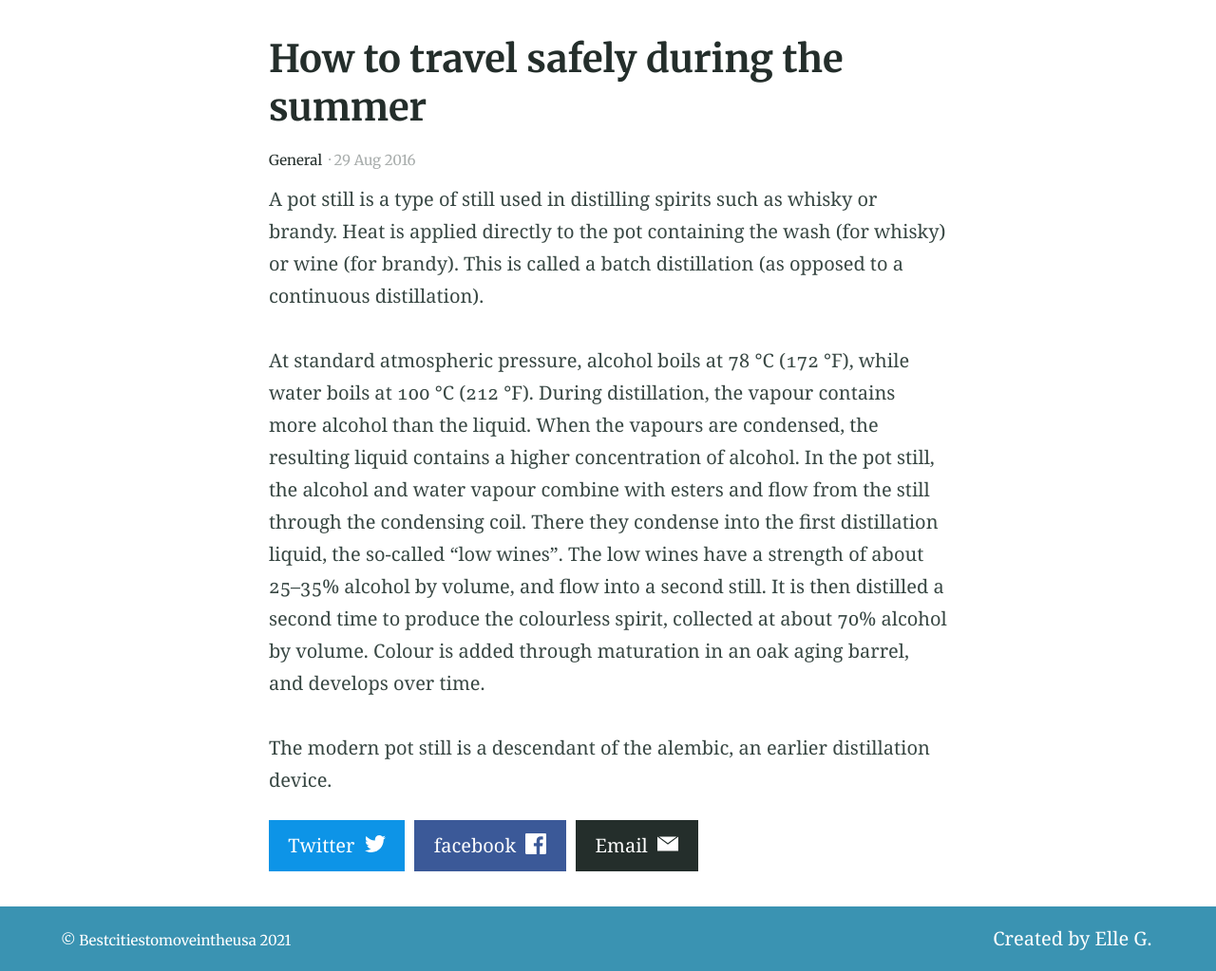
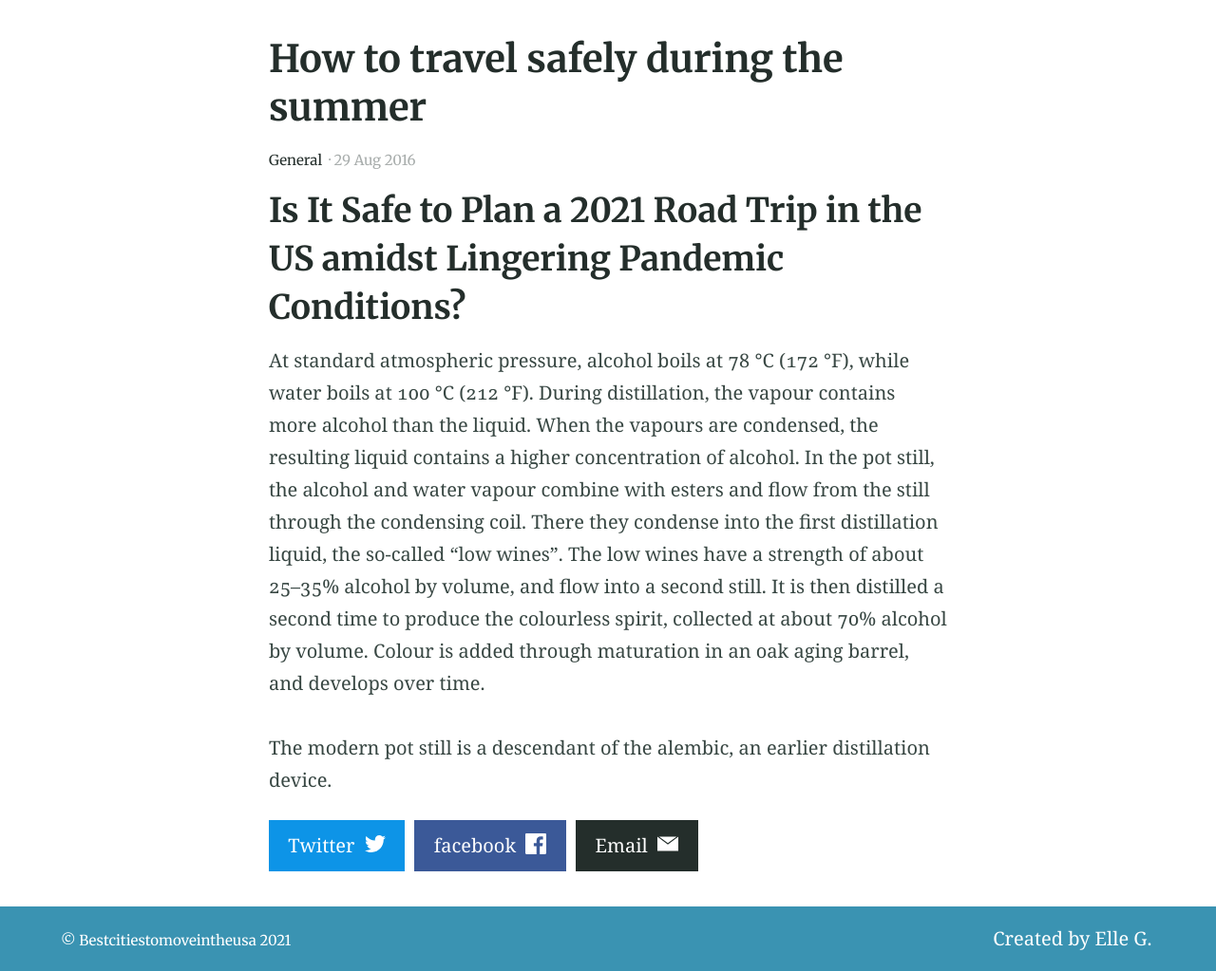
Before and after one commit to Coolweb2go/alembic, a Jekyll site: the page built from _posts/2016-08-29-example-post-three.md, in a window 1280 px wide. Shown: the part 408-1431 px from the top of the page at 95% size. Built offline with Jekyll 4.4.1, drawn with Linux system fonts in a browser that asks for light colours.

Commit message:
Update from Forestry.io elle gamboa updated _posts/2016-08-29-example-post-three.md

```diff
--- a/_posts/2016-08-29-example-post-three.md
+++ b/_posts/2016-08-29-example-post-three.md
@@ -15,7 +15,7 @@ feature_image: https://picsum.photos/2560/600?image=733
 image: https://picsum.photos/2560/600?image=733
 
 ---
-A pot still is a type of still used in distilling spirits such as whisky or brandy. Heat is applied directly to the pot containing the wash (for whisky) or wine (for brandy). This is called a batch distillation (as opposed to a continuous distillation).
+## **Is It Safe to Plan a 2021 Road Trip in the US amidst Lingering Pandemic Conditions?**
 
 At standard atmospheric pressure, alcohol boils at 78 °C (172 °F), while water boils at 100 °C (212 °F). During distillation, the vapour contains more alcohol than the liquid. When the vapours are condensed, the resulting liquid contains a higher concentration of alcohol. In the pot still, the alcohol and water vapour combine with esters and flow from the still through the condensing coil. There they condense into the first distillation liquid, the so-called "low wines". The low wines have a strength of about 25–35% alcohol by volume, and flow into a second still. It is then distilled a second time to produce the colourless spirit, collected at about 70% alcohol by volume. Colour is added through maturation in an oak aging barrel, and develops over time.
 
```
